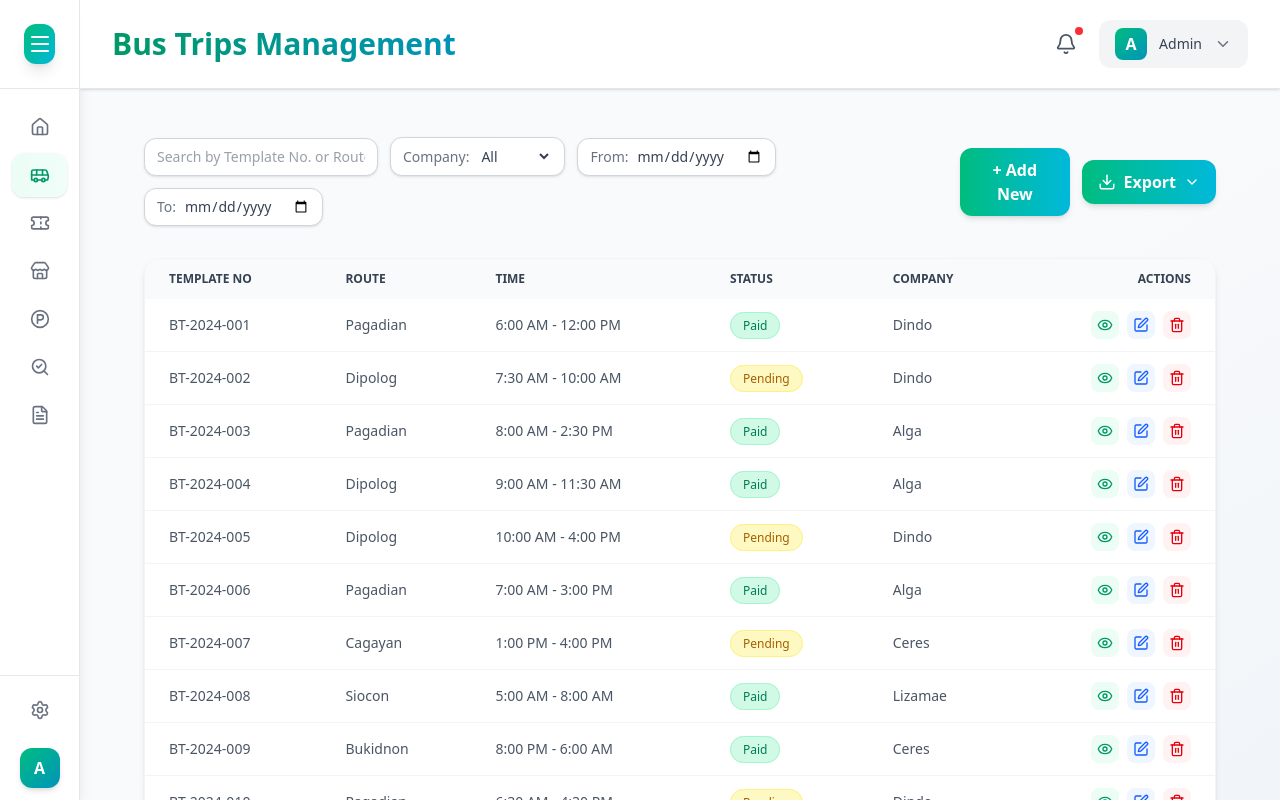
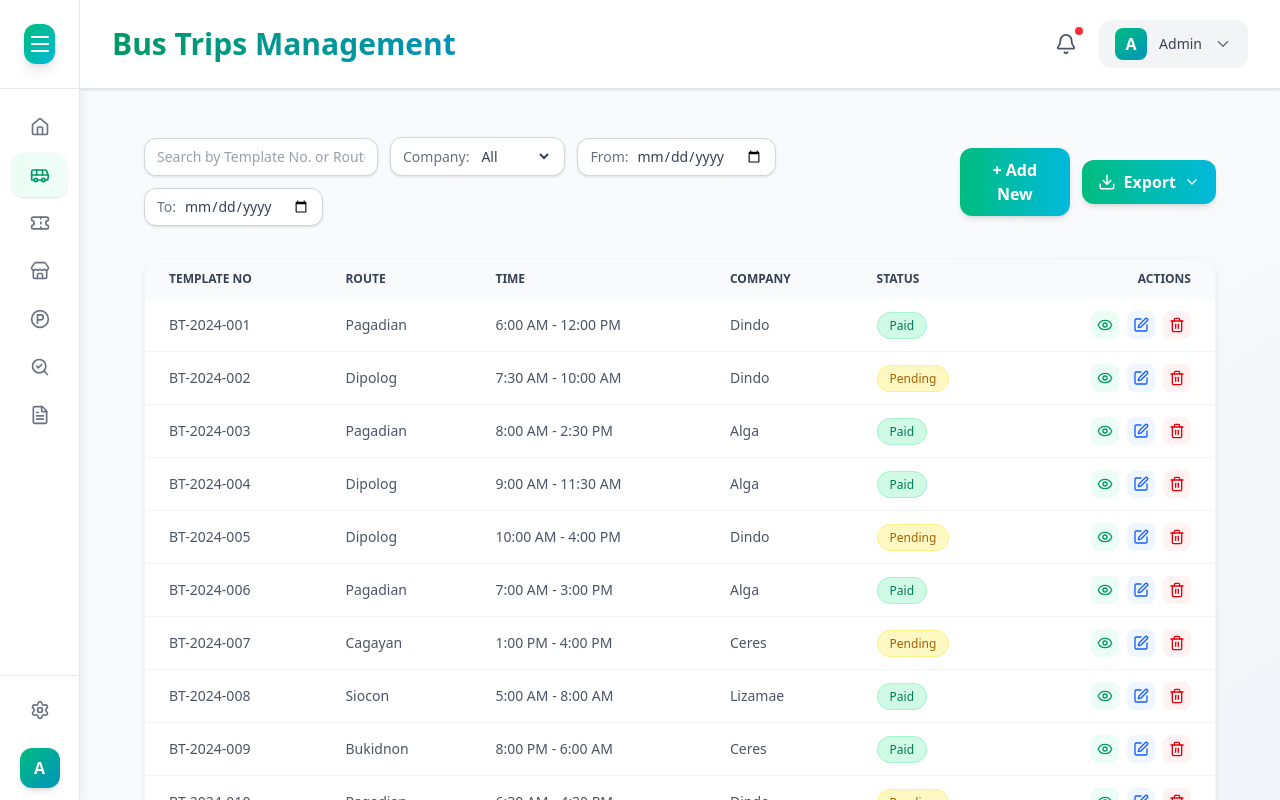
Before and after one commit to Tantalost/Software-Engineering, a React (Vite) app in the folder IBT/: page /buses-trips in a window 1280 px wide. Built offline with nearby package versions, Linux system fonts and the light colour scheme.

Commit message:
status and company switched places

```diff
--- a/IBT/src/data/BusData.jsx
+++ b/IBT/src/data/BusData.jsx
@@ -1,12 +1,12 @@
 export const busSchedules = [
-  { id: 1, templateNo: "BT-2024-001", route: "Pagadian", time: "6:00 AM - 12:00 PM",  status: "Paid", capacity: 45, company: "Dindo" },
-  { id: 2, templateNo: "BT-2024-002", route: "Dipolog", time: "7:30 AM - 10:00 AM", status: "Pending", capacity: 45, company: "Dindo" },
-  { id: 3, templateNo: "BT-2024-003", route: "Pagadian", time: "8:00 AM - 2:30 PM", status: "Paid",  capacity: 40, company: "Alga" },
-  { id: 4, templateNo: "BT-2024-004", route: "Dipolog", time: "9:00 AM - 11:30 AM", status: "Paid", capacity: 40, company: "Alga" },
-  { id: 5, templateNo: "BT-2024-005", route: "Dipolog", time: "10:00 AM - 4:00 PM", status: "Pending", capacity: 45, company: "Dindo" },
-  { id: 6, templateNo: "BT-2024-006", route: "Pagadian", time: "7:00 AM - 3:00 PM", status: "Paid", capacity: 40, company: "Alga" },
-  { id: 7, templateNo: "BT-2024-007", route: "Cagayan", time: "1:00 PM - 4:00 PM", status: "Pending", capacity: 40, company: "Ceres" },
-  { id: 8, templateNo: "BT-2024-008", route: "Siocon", time: "5:00 AM - 8:00 AM", status: "Paid", capacity: 35, company: "Lizamae" },
-  { id: 9, templateNo: "BT-2024-009", route: "Bukidnon", time: "8:00 PM - 6:00 AM", status: "Paid", capacity: 40, company: "Ceres" },
-  { id: 10, templateNo: "BT-2024-010", route: "Pagadian", time: "6:30 AM - 4:30 PM", status: "Pending", capacity: 45, company: "Dindo" },
+  { id: 1, templateNo: "BT-2024-001", route: "Pagadian", time: "6:00 AM - 12:00 PM",  company: "Dindo", status: "Paid", capacity: 45 },
+  { id: 2, templateNo: "BT-2024-002", route: "Dipolog", time: "7:30 AM - 10:00 AM", company: "Dindo", status: "Pending", capacity: 45 },
+  { id: 3, templateNo: "BT-2024-003", route: "Pagadian", time: "8:00 AM - 2:30 PM", company: "Alga", status: "Paid", capacity: 40 },
+  { id: 4, templateNo: "BT-2024-004", route: "Dipolog", time: "9:00 AM - 11:30 AM", company: "Alga", status: "Paid", capacity: 40 },
+  { id: 5, templateNo: "BT-2024-005", route: "Dipolog", time: "10:00 AM - 4:00 PM", company: "Dindo", status: "Pending", capacity: 45 },
+  { id: 6, templateNo: "BT-2024-006", route: "Pagadian", time: "7:00 AM - 3:00 PM", company: "Alga", status: "Paid", capacity: 40 },
+  { id: 7, templateNo: "BT-2024-007", route: "Cagayan", time: "1:00 PM - 4:00 PM", company: "Ceres", status: "Pending", capacity: 40 },
+  { id: 8, templateNo: "BT-2024-008", route: "Siocon", time: "5:00 AM - 8:00 AM", company: "Lizamae", status: "Paid", capacity: 35 },
+  { id: 9, templateNo: "BT-2024-009", route: "Bukidnon", time: "8:00 PM - 6:00 AM", company: "Ceres", status: "Paid", capacity: 40 },
+  { id: 10, templateNo: "BT-2024-010", route: "Pagadian", time: "6:30 AM - 4:30 PM", company: "Dindo", status: "Pending", capacity: 45 },
 ];
--- a/IBT/src/pages/BusesTrips.jsx
+++ b/IBT/src/pages/BusesTrips.jsx
@@ -63,13 +63,14 @@ const BusTrips = () => {
       </div>
       <div className="p-4 lg:p-8">
         <Table
-          columns={["Template No", "Route", "Time", "Status", "Company"]}
+          columns={["Template No", "Route", "Time", "Company", "Status"]}
           data={filtered.map((bus) => ({
             templateno: bus.templateNo,
             route: bus.route,
             time: bus.time,
+            company: bus.company,
             status: bus.status,
-            company: bus.company,
+
           }))}
         />
       </div>
```
